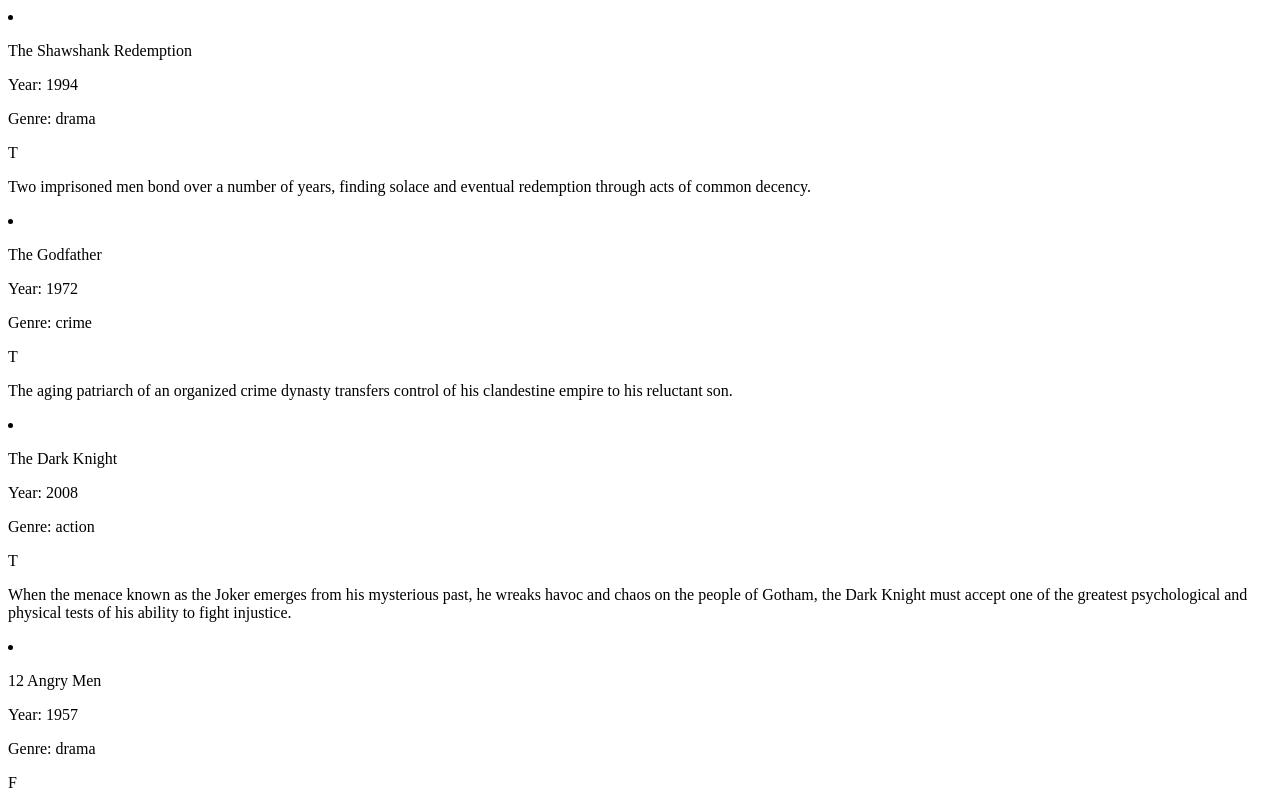
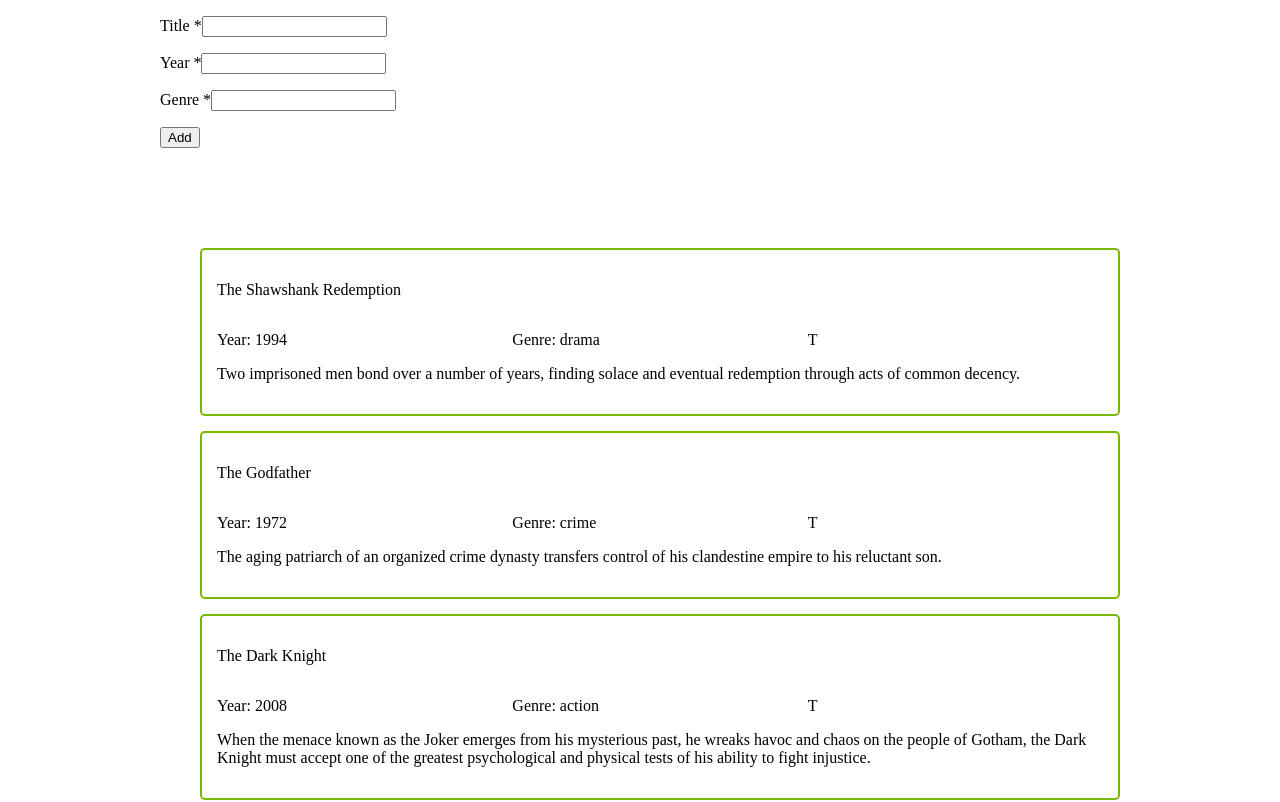
Before and after one commit to spieszku/fe_patronage_2018_task_3, a React (Create React App) app: page / in a window 1280 px wide. Shown: the top 802 px of the page. Built offline with nearby package versions, Linux system fonts and the light colour scheme; the HTML template or start-up script is replaced by a standard one.

Commit message:
Create MovieForm Component

```diff
--- a/src/App.css
+++ b/src/App.css
@@ -1,28 +1,33 @@
-.App {
-  text-align: center;
+.col-3 {
+  float: left;
+  width: calc(100% / 3);
+}
+.container {
+  width: 960px;
+  max-width: 100%;
+  margin: 0 auto;
 }
 
-.App-logo {
-  animation: App-logo-spin infinite 20s linear;
-  height: 80px;
+.movie-item {
+    border: solid 2px #7ab800;
+    margin-bottom: 15px;
+    padding: 15px;
+    list-style: none;
+    border-radius: 5px;
+    transition: all 0.5s;
 }
 
-.App-header {
-  background-color: #222;
-  height: 150px;
-  padding: 20px;
-  color: white;
+.movie-item:hover {
+    background-color: #7ab800;
 }
 
-.App-title {
-  font-size: 1.5em;
+.movie-status {
+    cursor: pointer;
+}
+.movie-status:hover {
+    color: #fff;
 }
 
-.App-intro {
-  font-size: large;
+#moviesListContainer {
+    margin-top: 100px;
 }
-
-@keyframes App-logo-spin {
-  from { transform: rotate(0deg); }
-  to { transform: rotate(360deg); }
-}
--- a/src/App.js
+++ b/src/App.js
@@ -1,11 +1,15 @@
 import React, { Component } from 'react';
 import './App.css';
 import MovieList from './MoviesList';
+import MovieForm from './MovieForm';
 
 class App extends Component {
   render() {
     return (
-        <MovieList />
+        <div className="container">
+            <MovieForm />
+            <MovieList />
+        </div>
     );
   }
 }
--- /dev/null
+++ b/src/MovieForm.js
@@ -0,0 +1,49 @@
+import React from 'react';
+
+export default class MovieForm extends React.Component {
+    constructor(props) {
+        super(props);
+        this.state = {
+            title: '',
+            genre: '',
+            year: '',
+            summary: '',
+            seen: 'F'
+        };
+
+        this.handleSubmit = this.handleSubmit.bind(this);
+    }
+
+    handleChange = event =>  {
+        const target = event.target;
+        const name = target.name;
+        this.setState({[name]: target.value})
+    };
+
+    handleSubmit = event => {
+        console.log("Submitted movie is " + this.state.title);
+        event.preventDefault();
+    };
+
+    render() {
+        return(
+            <div id="formContainer">
+                <form id="addMovieForm" onSubmit={this.handleSubmit}>
+                    <p className="form-item">
+                        <label htmlFor="#movieTitle">Title *</label>
+                        <input id="#movieTitle" type="text" name="title" value={this.state.title} onChange={this.handleChange} />
+                    </p>
+                    <p className="form-item">
+                        <label htmlFor="#movieYear">Year *</label>
+                        <input id="#movieYear" type="number" name="year" value={this.state.year} onChange={this.handleChange} />
+                    </p>
+                    <p className="form-item">
+                        <label htmlFor="#movieGenre">Genre *</label>
+                        <input id="#movieGenre" type="text" name="genre" value={this.state.genre} onChange={this.handleChange} />
+                    </p>
+                    <input type="submit" value="Add" />
+                </form>
+            </div>
+        );
+    }
+}
--- a/src/MovieItem.js
+++ b/src/MovieItem.js
@@ -3,11 +3,11 @@
 export default class MovieItem extends React.Component {
     render() {
         return (
-            <li>
+            <li className="movie-item">
                 <p>{this.props.title}</p>
-                <p className="col3">Year: {this.props.year}</p>
-                <p className="col3">Genre: {this.props.genre}</p>
-                <p className="col3 movie-status">{this.props.seen}</p>
+                <p className="col-3">Year: {this.props.year}</p>
+                <p className="col-3">Genre: {this.props.genre}</p>
+                <p className="col-3 movie-status">{this.props.seen}</p>
                 <p>{this.props.summary}</p>
             </li>
         );
--- a/src/MoviesList.js
+++ b/src/MoviesList.js
@@ -69,7 +69,8 @@
 
     render() {
         return(
-            <div className="moviesList">
+            <div id="moviesListContainer">
+                <ul className="moviesList">
                 {this.state.movies.map(movie =>
                     <MovieItem
                         key={movie.id}
@@ -79,6 +80,7 @@
                         summary={movie.summary}
                         seen={movie.seen}
                     /> )}
+                </ul>
             </div>
         );
     }
```
